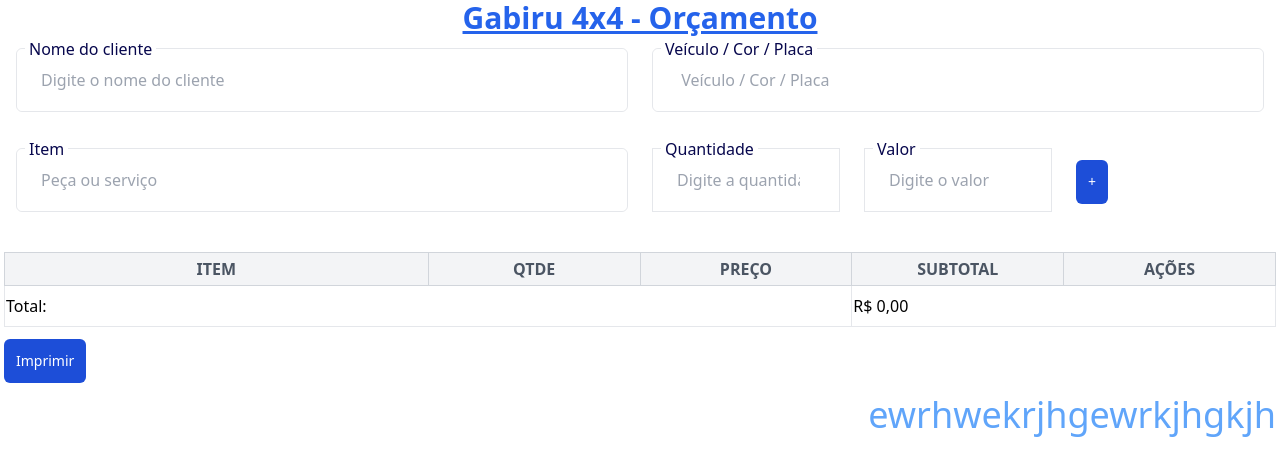
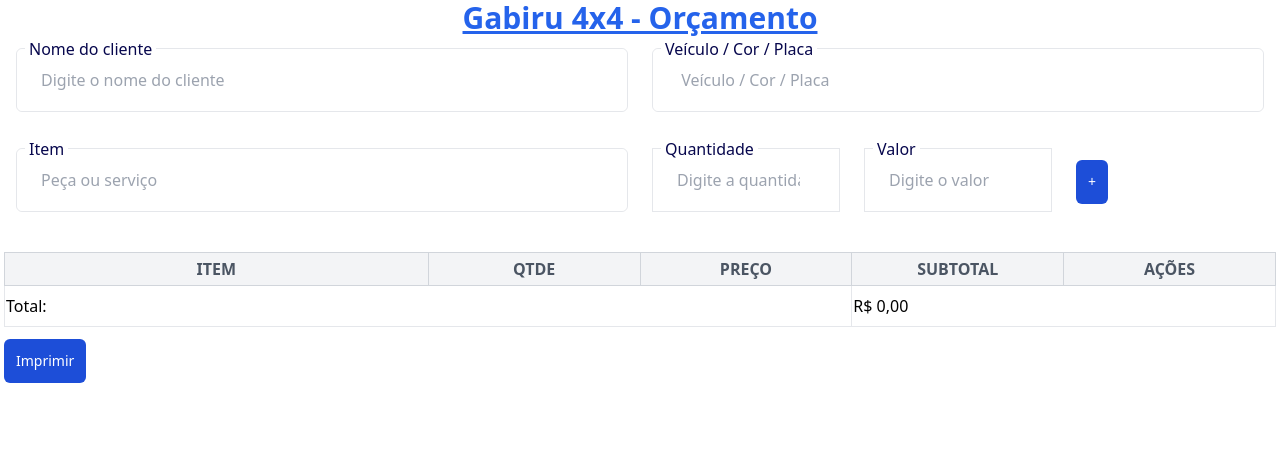
Before and after one commit to glecio/orcamentos, a React (Create React App) app: page / in a window 1280 px wide. Shown: the top 476 px of the page. Built offline with nearby package versions, Linux system fonts and the light colour scheme.

Commit message:
remocao div testes

```diff
--- a/src/pages/Home/index.js
+++ b/src/pages/Home/index.js
@@ -199,7 +199,6 @@ return (
                 </table>
                 <Link to='/print' state={{ data: item, total:total, dados:inputs}} className="content-center my-3 inline-flex items-center p-3 rounded-md text-sm font-medium text-white bg-blue-700 border-blue-700 hover:bg-blue-800 focus:ring-4 focus:outline-none focus:ring-blue-300 dark:bg-blue-600 dark:hover:bg-blue-700 dark:focus:ring-blue-800" > Imprimir</Link>
             </div>
-            <div className="text-right text-4xl text-blue-400">ewrhwekrjhgewrkjhgkjh</div>
         </div>
     </>
   )
```
